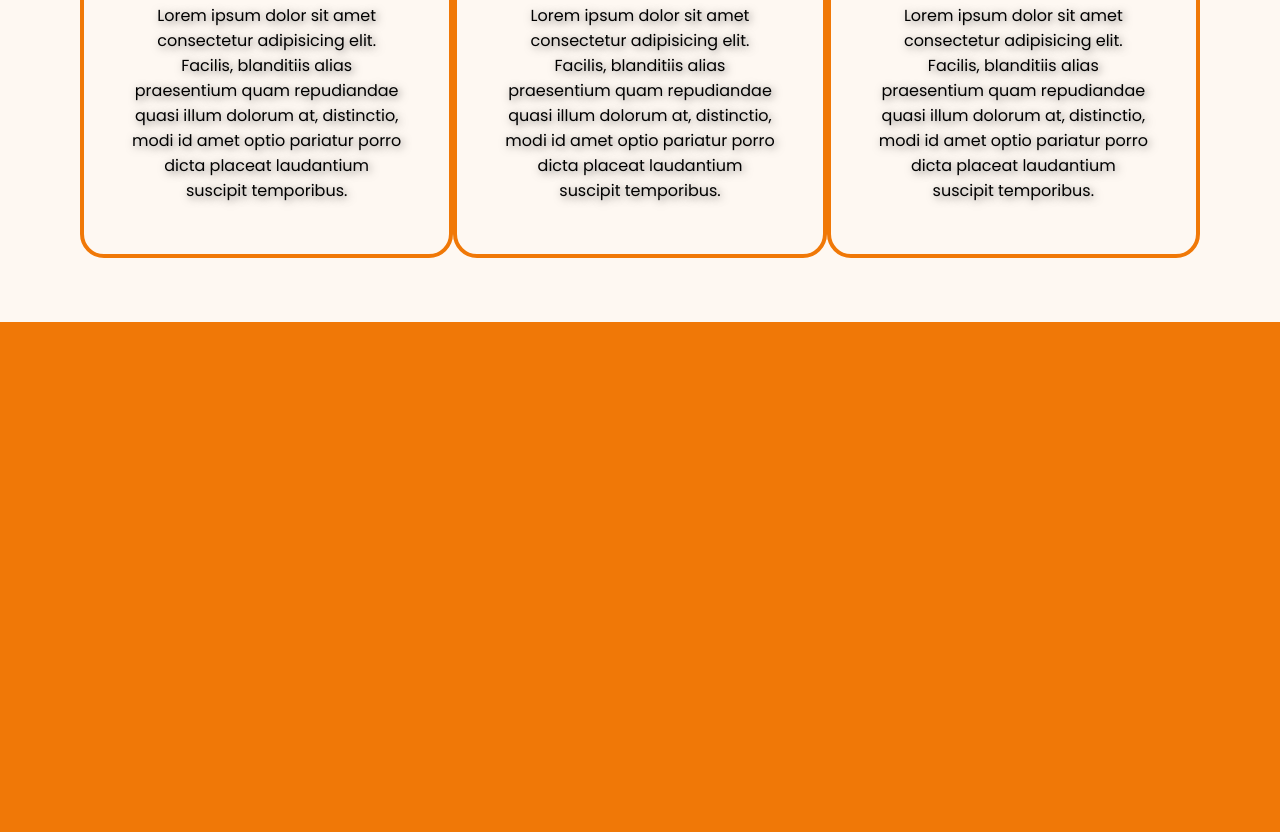
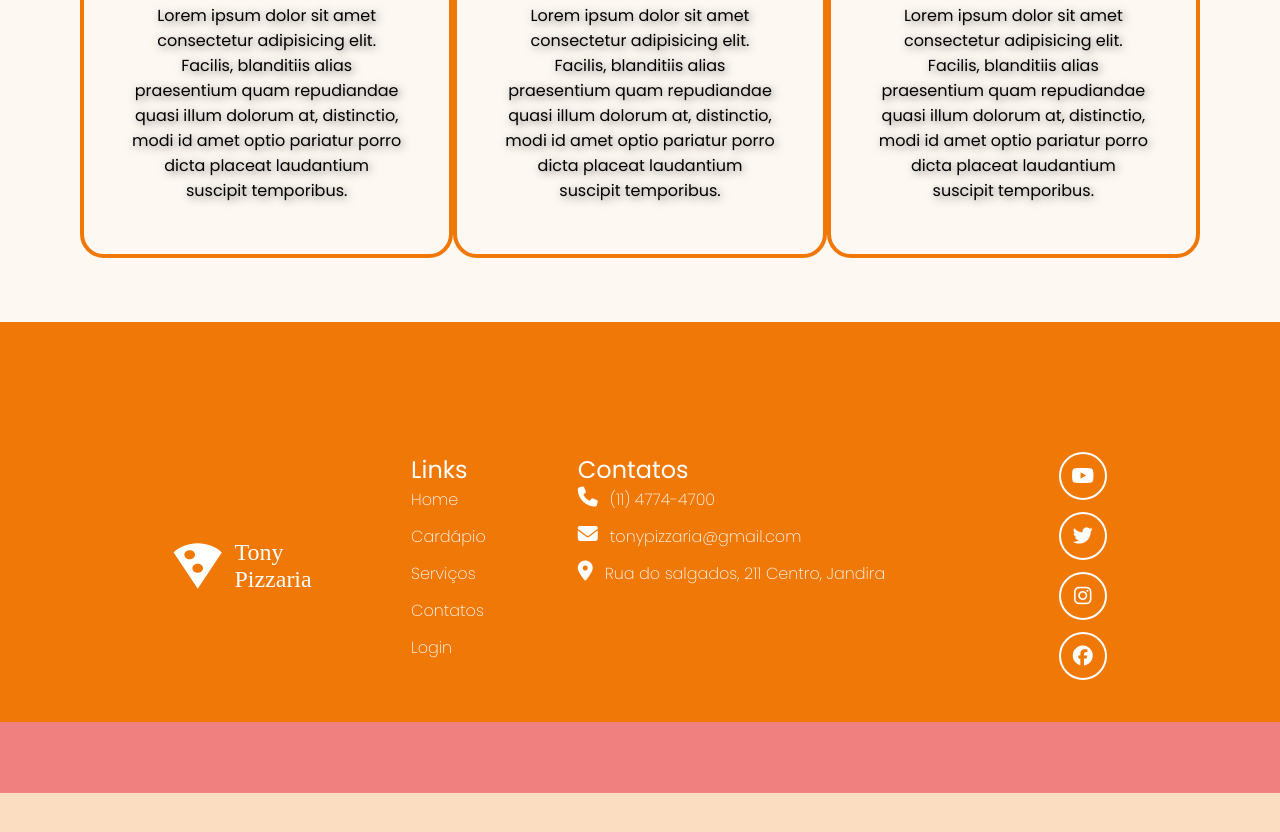
Before and after one commit to ls1w/senai-tony-pizzaria, a plain HTML site: page index.html in a window 1280 px wide. Shown: the part 1971-2803 px from the top of the page. After the commit the page ends 2764 px from the top, so only its background shows below. Drawn offline with Linux system fonts and the light colour scheme; a web font is replaced by a local one.

Commit message:
footer 50% ok

```diff
--- a/index.html
+++ b/index.html
@@ -3,9 +3,12 @@
 <head>
     <meta charset="UTF-8">
     <meta name="viewport" content="width=device-width, initial-scale=1.0">
+
     <link rel="preconnect" href="https://fonts.googleapis.com">
     <link rel="preconnect" href="https://fonts.gstatic.com" crossorigin>
     <link href="https://fonts.googleapis.com/css2?family=Pattaya&family=Poppins:wght@100;200;400;500;600;900&display=swap" rel="stylesheet">
+    <script src="https://kit.fontawesome.com/a1ac2db141.js" crossorigin="anonymous"></script>
+
 
     <link rel="stylesheet" href="./styles/reset.css">
     <link rel="stylesheet" href="./styles/style.css">
@@ -19,6 +22,7 @@
     <link rel="stylesheet" href="./styles/servicos.css">
 
     <link rel="stylesheet" href="./styles/footer.css">
+
     <title>Tony Pizzaria</title>
 </head>
 
@@ -341,6 +345,65 @@
             </div>
         </section>
     </main>
-    <footer id="contatos"></footer>
+    <footer>
+        <div class="contatos-container" id="contatos">
+            <div class="contato-logo">
+                <img src="img/logo-branco.svg" alt="Logo Tony pizzaria">
+                <p>Tony Pizzaria</p>
+            </div>
+            <div class="contato-links">
+                <p class="titulo">Links</p>
+                <ul>
+                    <li><a href="#home">Home</a></li>
+                    <li><a href="#cardapio">Cardápio</a></li>
+                    <li><a href="#servicos">Serviços</a></li>
+                    <li><a href="#contatos">Contatos</a></li>
+                    <li><a href="#">Login</a></li>
+                </ul>
+            </div>
+            <div class="contatos">
+                <p class="titulo">Contatos</p>
+                <ul>
+                    <li>
+                        <i class="fa-solid fa-phone" style="color: #ffffff;"></i>
+                        <p>(11) 4774-4700</p>
+                    </li>
+                    <li>
+                        <i class="fa-solid fa-envelope" style="color: #ffffff;"></i>
+                        <p>tonypizzaria@gmail.com</p>
+                    </li>
+                    <li>
+                        <i class="fa-solid fa-location-dot"></i>
+                        <p>Rua do salgados, 211 Centro, Jandira</p>
+                    </li>
+                </ul>
+            </div>
+            <div class="contato-sociais">
+                <ul>
+                    <li>
+                        <a href="#">
+                            <i class="fa-brands fa-youtube" style="color: #ffffff;"></i>
+                        </a>
+                    </li>
+                    <li>
+                        <a href="#">
+                            <i class="fa-brands fa-twitter" style="color: #ffffff;"></i>
+                        </a>
+                    </li>
+                    <li>
+                        <a href="#">
+                            <i class="fa-brands fa-instagram" style="color: #ffffff;"></i>
+                        </a>
+                    </li>
+                    <li>
+                        <a href="#">
+                            <i class="fa-brands fa-facebook" style="color: #ffffff;"></i>
+                        </a>
+                    </li>
+                </ul>
+            </div>
+        </div>
+        <div class="autor-container"></div>
+    </footer>
 </body>
 </html>
--- a/styles/footer.css
+++ b/styles/footer.css
@@ -1,5 +1,100 @@
 footer{
     background-color: var(--cor-primaria);
     color: var(--cor-branco);
-    height: 526px;
+    display: flex;
+    flex-direction: column;
+    padding-top: 130px;
 }
+
+.contatos-container{
+    display: flex;
+    padding-bottom: 42px;
+}
+
+.contato-logo{
+    display: flex;
+    justify-content: flex-end;
+    align-items: center;
+    flex-grow: 1;
+    padding-right: 8px;
+    gap: 12px;
+}
+.contato-logo p{
+    font-size: 1.5rem;
+    font-family: pattaya;
+    width: 82px;
+}
+
+.contato-links{
+    flex-grow: 1;
+    display: flex;
+    flex-direction: column;
+    justify-content: flex-start;
+    align-items: center;
+}
+.contato-links p{
+    width: 80px;
+    font-size: 1.5rem;
+}
+
+.contato-links ul{
+    width: 80px;
+    display: flex;
+    flex-direction: column;
+    gap: 12px;
+    font-weight: 200;
+}
+
+
+.contatos{
+    display: flex;
+    flex-direction: column;
+    justify-content: flex-start;
+    align-items: flex-start;
+    flex-grow: 1;
+}
+.contatos > p{
+    font-size: 1.5rem;
+}
+.contatos ul{
+    display: flex;
+    flex-direction: column;
+    gap: 12px;
+}
+.contatos li{
+    display: flex;
+    gap: 12px;
+}
+.contatos li i{
+    font-size: 20px;
+}
+.contatos li p{
+    font-weight: 200;
+}
+
+.contato-sociais{
+    flex-grow: 1;
+}
+.contato-sociais ul{
+    display: flex;
+    flex-direction: column;
+    gap: 12px;
+}
+.contato-sociais a{
+    display: flex;
+    width: 48px;
+    height: 48px;
+    justify-content: center;
+    align-items: center;
+    border: 2px solid var(--cor-branco);
+    border-radius: 50%;
+}
+.contato-sociais i{
+    font-size: 20px;
+}
+
+
+.autor-container{
+    background-color: lightcoral;
+    height: 71px;
+}
```
Also changed, not shown: img/logo-branco.svg (added).
